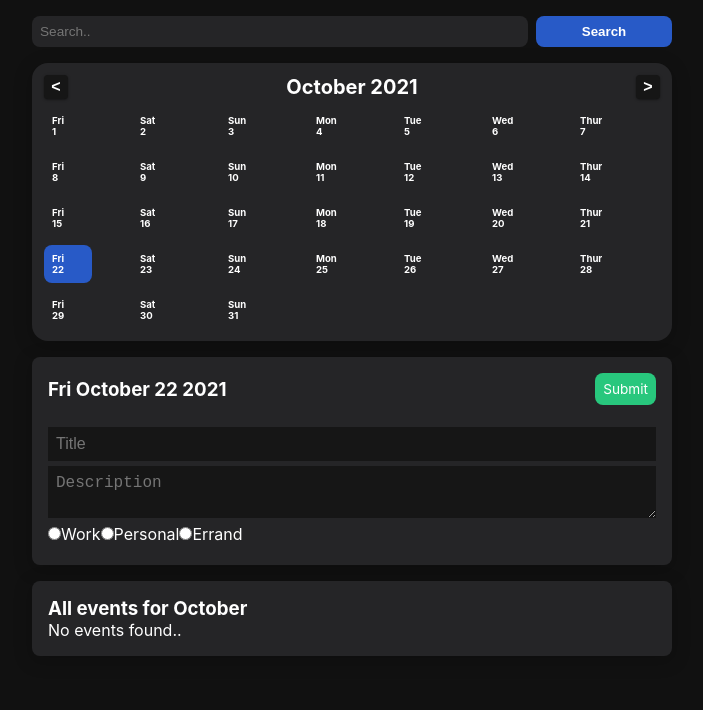
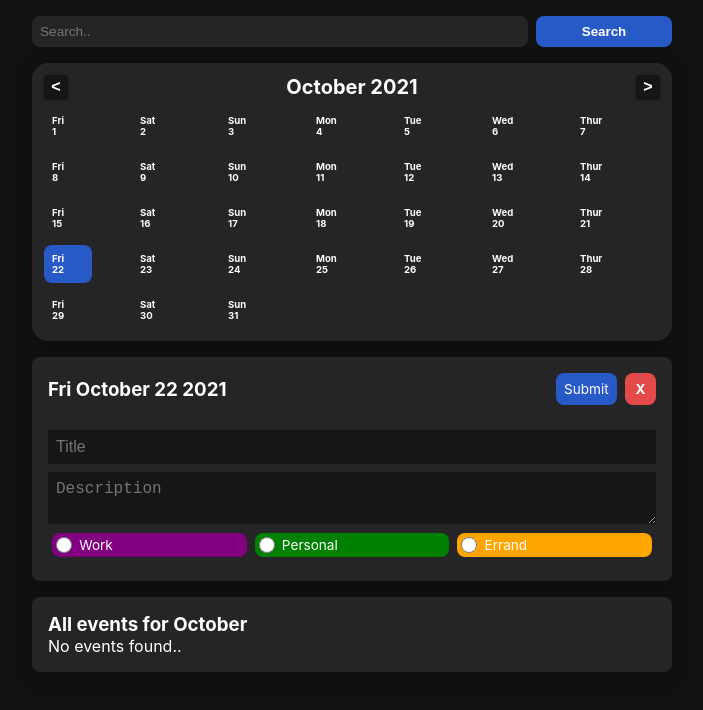
Before and after one commit to Luis1D/week-lookup, a React (Create React App) app: page / in a window 1280 px wide. Both pictures are taken after a click on the picture 928 px from the left and 389 px from the top of the page. Shown: the top 710 px of the page, without its empty margins (288-991 px from the left). Built offline with nearby package versions, Linux system fonts and the light colour scheme.

Commit message:
styling for event type && delete event updated

```diff
--- a/src/App.css
+++ b/src/App.css
@@ -87,7 +87,6 @@ form {
   max-width: 2rem;
 }
 
-
 .card-container .calendar-status {
   display: inline-block;
   position: absolute;
@@ -145,18 +144,33 @@ form {
 .btn:hover {
   cursor: pointer;
 }
+.note-actions {
+  display: flex;
+  justify-content: space-between;
+  width: 6.25rem;
+}
 .submit-note {
-  background-color: #28c77d;
+  background-color: #285ac7;
   color: white;
   padding: .5rem;
   font-size: .85rem;
   border-radius: .5rem;
 }
+.cancel-note {
+  background-color: rgb(228, 74, 74);
+  color: white;
+  padding: .5rem;
+  font-size: .85rem;
+  border-radius: .5rem;
+  width: 15%;
+  text-align: center;
+  font-weight: bold;
+}
 .note-form {
   display: flex;
   flex-direction: column;
   justify-content: space-evenly;
-  height: 8rem;
+  height: 9rem;
 }
 .note-form input, .note-form textarea{
   border: none;
@@ -165,6 +179,36 @@ form {
   color: #fff;
   padding: .5rem;
   font-size: 1rem;
+}
+.checkbox-container {
+  width: 100%;
+  display: flex;
+  flex-direction: row;
+  justify-content: space-evenly;
+  align-items: center;
+}
+.checkbox-container .radio-btn {
+  display: flex;
+  align-items: center;
+  width: 90%;
+  font-size: .85rem;
+  padding: .25rem;
+  border-radius: .5rem;
+  margin: 0 .25rem;
+}
+.checkbox-container .work-input {
+  background-color: purple;
+}
+.checkbox-container .personal-input {
+  background-color: green;
+}
+.checkbox-container .errand-input {
+  background-color: orange;
+}
+.checkbox-container .radio-btn input {
+  margin-right: .45rem;
+  width: 1rem;
+  height: 1rem;
 }
 
 /* EVENTS FEED */
@@ -179,20 +223,38 @@ form {
 .notes-details-container {
   margin-top: .75rem;
   background-color: rgb(22, 22, 22);
-  padding: .5rem;
   display: flex;
   justify-content: space-between;
   align-items: center;
   border-radius: .5rem;
+  height: 5rem;
+  position: relative;
+}
+.date-delete-container {
+  width: 1.5rem;
+  height: 5rem;
+  background-color: rgb(228, 74, 74);
+  border-radius: 0 .5rem .5rem 0;
+  display: flex;
+  flex-direction: column;
+  justify-content: center;
+  align-items: center;
+}
+.delete-confirmation {
+  position: absolute;
+  width: 100%;
+  height: 100%;
+  right: 0;
+  border-radius: .5rem;
+  background-color: rgb(167, 51, 51);
+  display: flex;
+  align-items: center;
+  justify-content: center;
 }
 .date-delete-container .delete-btn {
-  background-color: rgb(228, 74, 74);
   color: #fff;
-  border: none;
   padding: .5rem .5rem .5rem .60rem;
   border-radius: .5rem;
-  width: 1.25rem;
-  margin-right: .25rem;
 }
 .title-status-container .feed-status {
   display: inline-block;
@@ -214,6 +276,7 @@ form {
   display: flex;
   flex-direction: column;
   width: 82%;
+  margin: .75rem 0 .75rem .75rem;
 }
 .title-desc .title {
   font-weight: bold;
--- a/src/components/AddEvent.js
+++ b/src/components/AddEvent.js
@@ -33,6 +33,15 @@ const AddEvent = () => {
           noteInProgress: !noteProcess.noteInProgress
         })
       }
+      const cancelNote = () => {
+        setNoteProcess({
+          list: {
+            title: "",
+            description: ""
+          },
+          noteInProgress: !noteProcess.noteInProgress
+        })
+      }
 
     return (
         <div className="date-details">
@@ -43,7 +52,10 @@ const AddEvent = () => {
             </div> : null
           }
           {
-            noteProcess.noteInProgress ? <span className="submit-note" onClick={ submitNote }>Submit</span>
+            noteProcess.noteInProgress ? <div className="note-actions">
+              <span className="submit-note" onClick={ submitNote }>Submit</span>
+              <span className="cancel-note" onClick={ cancelNote }>X</span>
+            </div>
             : <img src="../add.png" alt="Add Event" className="btn" onClick={ () => setNoteProcess({list: noteProcess.list, noteInProgress: true }) } />
           }
         </div>
@@ -53,15 +65,15 @@ const AddEvent = () => {
             <input name="title" value={ noteProcess.list.title } type="text" placeholder="Title" onChange={ addNote }/>
             <textarea name="description" value={ noteProcess.list.description } type="text" placeholder="Description" onChange={ addNote }/>
             <div className="checkbox-container">
-              <label className="radio-btn">
-                <input type="radio" name="type" value="work" onChange={ addNote }/>
+              <label className="radio-btn work-input">
+                <input type="radio" name="type" value="work" onChange={ addNote } />
                 Work
               </label>
-              <label className="radio-btn">
+              <label className="radio-btn personal-input">
                 <input type="radio" name="type" value="personal" onChange={ addNote } />
                 Personal
               </label>
-              <label className="radio-btn">
+              <label className="radio-btn errand-input">
                 <input type="radio" name="type" value="errand" onChange={ addNote } />
                 Errand
               </label>
--- a/src/components/EventFeed.js
+++ b/src/components/EventFeed.js
@@ -1,4 +1,4 @@
-import React, { useContext } from 'react';
+import React, { useContext, useState } from 'react';
 import DateContext from "../context/dateContext.js";
 import EventContext from "../context/eventContext.js";
 
@@ -31,9 +31,7 @@ const EventFeed = () => {
                                     <span className="date">{ note.date.value.toLocaleString().split(",")[0] }</span>
                                     <span className="description">{ note.description }</span>
                                 </div>
-                                <div className="date-delete-container">
-                                    <img src="../delete.png" alt="Delete" className="delete-btn" onClick={ () => deleteNote(note.id) } />
-                                </div>
+                                <div className="date-delete-container" onClick={ () => deleteNote(note.id) }>X</div>
                             </div>
                         }
                         return <div key={ Math.random() }>No events found..</div>
```
